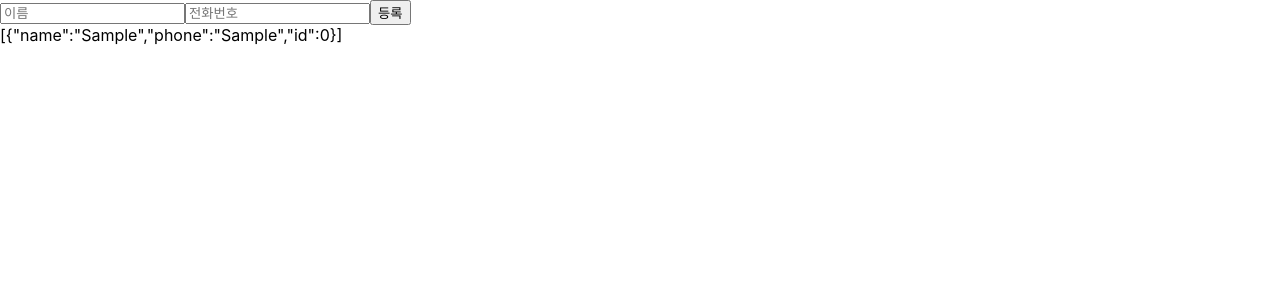
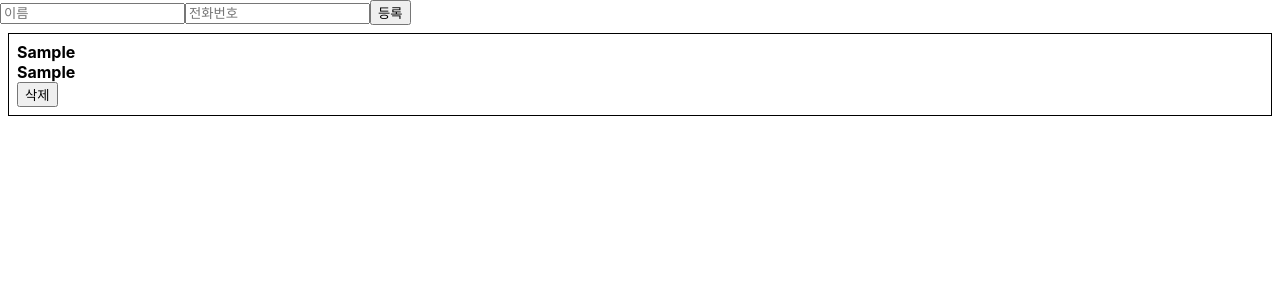
Before and after one commit to raongang/react_study, a React (Create React App) app in the folder react-project2/: page / in a window 1280 px wide. Both pictures are taken after typing "Sample", "Sample" into the empty fields and a click on the button "등록". Shown: the top 300 px of the page. Built offline with nearby package versions, Linux system fonts and the light colour scheme.

Commit message:
no message

```diff
--- a/react-project2/src/App.js
+++ b/react-project2/src/App.js
@@ -1,5 +1,6 @@
 import React, { Component } from 'react'
 import PhoneForm from './Component/PhoneForm'
+import PhoneInfoList from './Component/PhoneInfoList';
 
 class App extends Component {
 
@@ -19,16 +20,21 @@ class App extends Component {
     this.setState({
 
       //immutability 를 유지해줘야 한다.
+      //방법1
+      infomation : infomation.concat(Object.assign({},data,{
+        id : this.id++
+      }))
 
-      //방법1
+      //방법2 ( ...을 이용한 전개구문 )
       /*
+
       infomation : infomation.concat({
         ...data,
         id : this.id++
       })
       */
 
-      //방법2
+      //방법3
       /*
       infomation : infomation.concat({
         name : data.name,
@@ -36,13 +42,16 @@ class App extends Component {
         id : this.id++
       })
       */
-
-      //방법3
-      infomation : infomation.concat(Object.assign({},data,{
-        id : this.id++
-      }))
     });
 
+  }
+
+  handleRemove = (id) => {
+    const {infomation} = this.state;
+
+    this.setState({
+      infomation : infomation.filter(info => info.id !== id)
+    })
   }
 
   //자식 component인 PhoneForm에 props로 전달.
@@ -50,7 +59,13 @@ class App extends Component {
     return (
       <div>
          <PhoneForm onCreate={this.handleCreate}/>
+         {/*
          {JSON.stringify(this.state.infomation)}
+         */}
+         <PhoneInfoList
+         data={this.state.infomation}
+         onRemove={this.handleRemove} />
+
       </div>
     )
   }
--- /dev/null
+++ b/react-project2/src/Component/PhoneInfo.js
@@ -0,0 +1,31 @@
+import React, { Component } from 'react'
+
+//배열 rendering시에는 key가 필요하고, key는 고유값이어야 한다. key는 react에서 배열 내부에서 삭제,추가등에서 효율적으로 하기 위해 사용한다.
+export default class PhoneInfo extends Component {
+
+    handleRemove = () =>{
+        const { info, onRemove } = this.props;
+        onRemove(info.id);
+    }
+
+    render() {
+
+        //객체의 비구조화 할당
+
+        const { name, phone, id } = this.props.info;
+        const style = {
+            border : '1px solid black',
+            padding : '8px',
+            margin :  '8px',
+        };
+
+        return (
+            <div style={style}>
+                <div><b>{name}</b></div>
+                <div><b>{phone}</b></div>
+                <button onClick={this.handleRemove}>삭제</button>
+
+            </div>
+        )
+    }
+}
--- /dev/null
+++ b/react-project2/src/Component/PhoneInfoList.js
@@ -0,0 +1,33 @@
+import React, { Component } from 'react'
+import PhoneInfo from './PhoneInfo'
+
+export default class PhoneInfoList extends Component {
+
+    static defaultProps = {
+        data : [],
+        onRemove : () => console.warn('onRemove not define'),
+    }
+
+
+
+    render() {
+
+        const {data, onRemove} = this.props;
+
+        //if(!data) return null;
+
+        const list = data.map(
+            info => ( <PhoneInfo
+                info={info}
+                key={info.id}
+                onRemove={onRemove}
+                /> )
+        )
+
+        return (
+            <div>
+                {list}
+            </div>
+        )
+    }
+}
```
